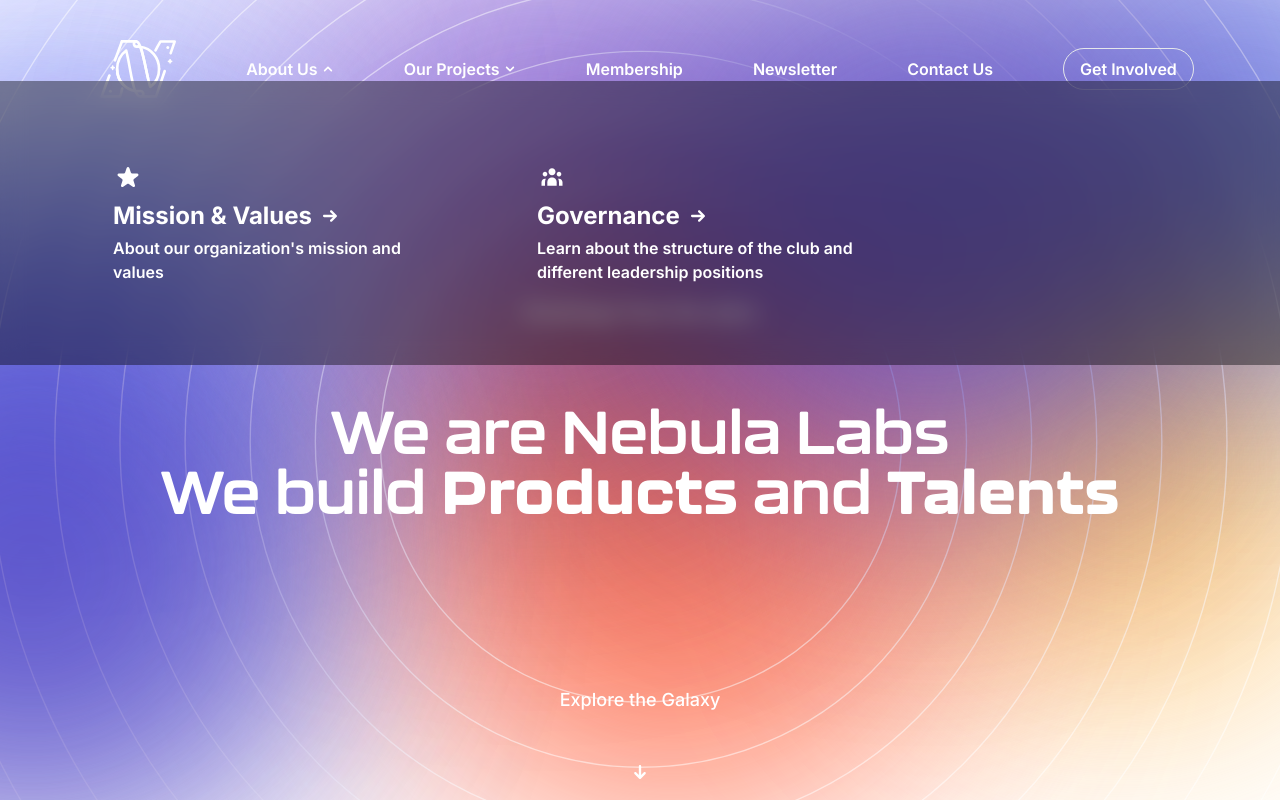
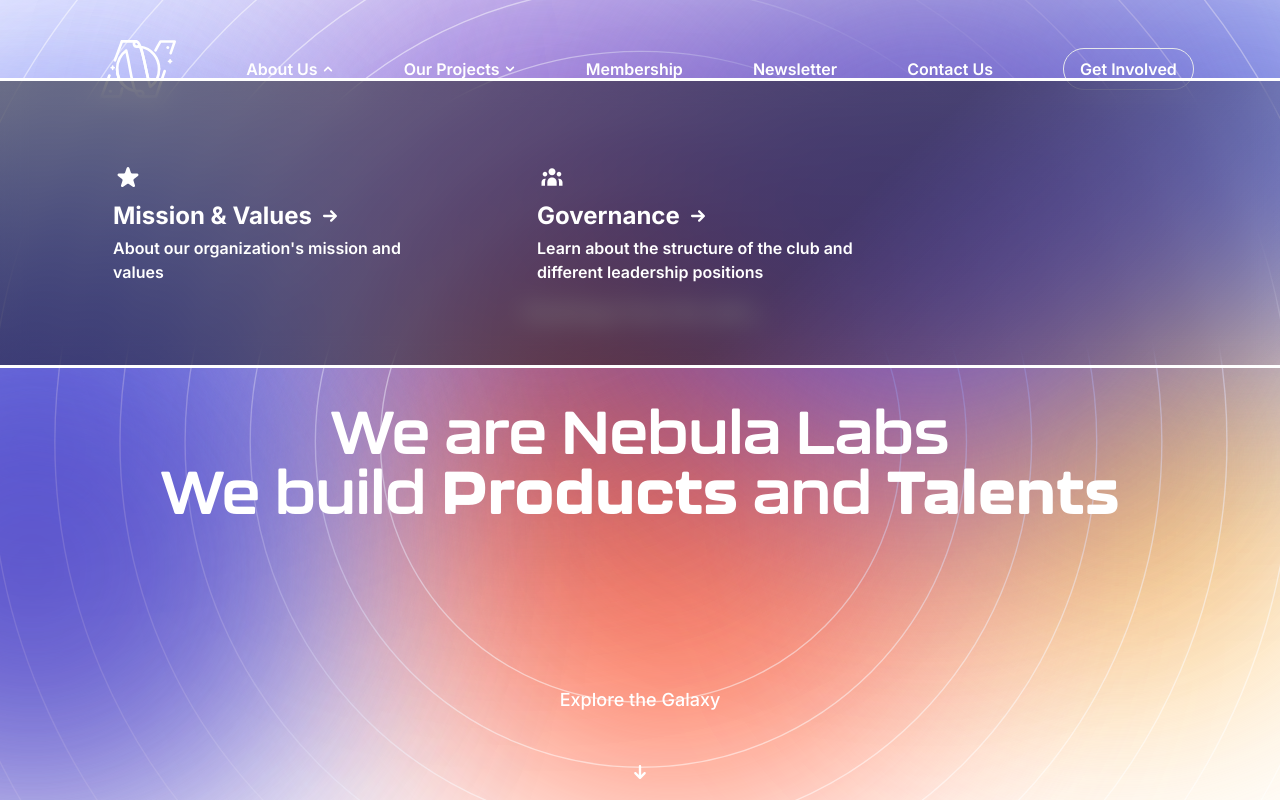
Before and after one commit to UTDNebula/website-v2, a Next.js app: page / in a window 1280 px wide. Both pictures are taken after a click on the button "About Us". Shown: the top 800 px of the page. Built offline with nearby package versions, Linux system fonts and the light colour scheme.

Commit message:
Update background/add outlne

```diff
--- a/src/components/Navbar.tsx
+++ b/src/components/Navbar.tsx
@@ -107,6 +107,7 @@
     const closeAllSubmenus = useCallback(()=>{
         Object.values(submenuCloseCallbacks).forEach((cb)=>cb())
     }, [submenuCloseCallbacks])
+
     return (
         <Disclosure as="nav" className="flex py-10 items-center md:place-content-evenly place-content-between px-4">
             {({ open: displayMobileMenu, close }) => (
@@ -121,7 +122,7 @@
                     <Disclosure.Button className="md:hidden">
                         <Image src={Hamburger} alt=""className="w-8"/>
                     </Disclosure.Button>
-                    <Disclosure.Panel static as="div" className={clsx(displayMobileMenu ? 'flex flex-col absolute top-0 left-0 bg-black/40 backdrop-blur-md p-4 gap-5' : 'hidden', 'md:contents w-full text-white font-semibold')}>
+                    <Disclosure.Panel static as="div" className={clsx(displayMobileMenu ? 'flex flex-col absolute top-0 left-0 bg-dark-gradient outline backdrop-blur-md p-4 gap-5' : 'hidden', 'md:contents w-full text-white font-semibold')}>
                         <button className={clsx(displayMobileMenu ? 'block' : 'hidden', 'place-self-end')} onClick={()=>close()}>
                             <Image src={X} alt="" className="w-4" />
                         </button>
@@ -141,8 +142,7 @@
                                                 <Image src={FilledChevronUp} alt="" className={clsx( submenuOpen ? 'rotate-0' : 'rotate-180', "w-3 transition-transform")}/>
                                             </Disclosure.Button>
 
-                                            {/* TODO: this bg is a gradient in figma */}
-                                            <Disclosure.Panel as="ul" className={clsx("md:absolute md:w-screen md:bg-black/40 md:backdrop-blur-md md:left-0 md:py-12 md:px-20 justify-items-center md:flex-wrap md:flex md:gap-10 contents")}>
+                                            <Disclosure.Panel as="ul" className={clsx('md:absolute md:w-screen md:bg-dark-gradient md:backdrop-blur-md outline md:left-0 md:py-12 md:px-20 justify-items-center md:flex-wrap md:flex md:gap-10 contents')}>
                                                 {item.children.map((child, innerIndex) => (
                                                     <li key={`menu-${outerIndex}-${innerIndex}`} className='hover:transition-none transition-all md:w-96 border border-white md:hover:border-opacity-100 border-opacity-0 md:rounded-3xl md:p-8 flex md:flex-col gap-2'>
                                                         {child.iconSrc && <Image
--- a/tailwind.config.js
+++ b/tailwind.config.js
@@ -7,7 +7,8 @@
   theme: {
     extend: {
       backgroundImage: {
-        'brand-gradient': "url('/gradient.png')"
+        'brand-gradient': "url('/gradient.png')",
+        'dark-gradient': "linear-gradient(135deg, rgba(21, 21, 21, 0.50) 62.50%, rgba(21, 21, 21, 0.00) 100%)"
       },
       colors: {
         'haiti': '#090b2c', // brand black
```
